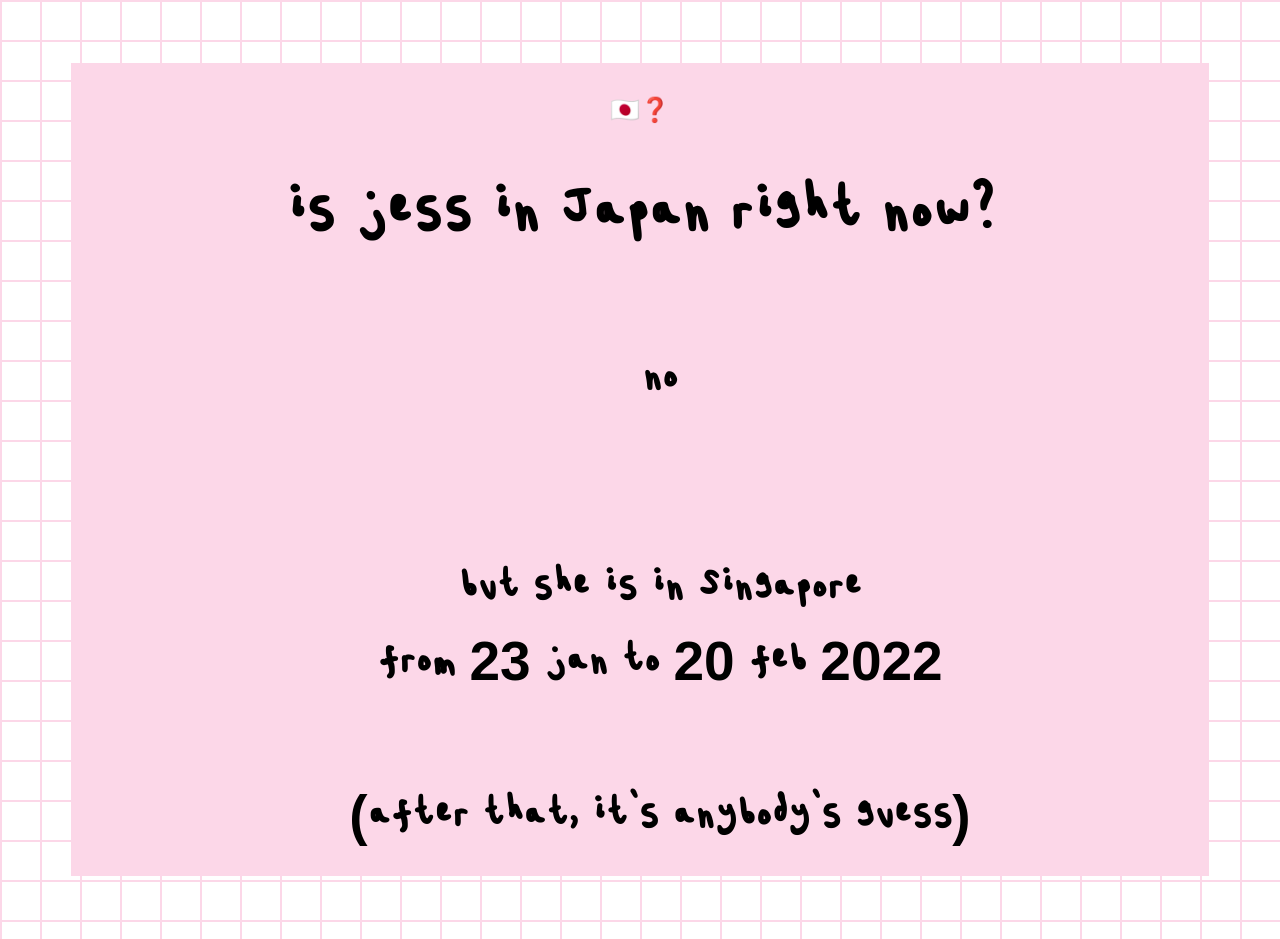
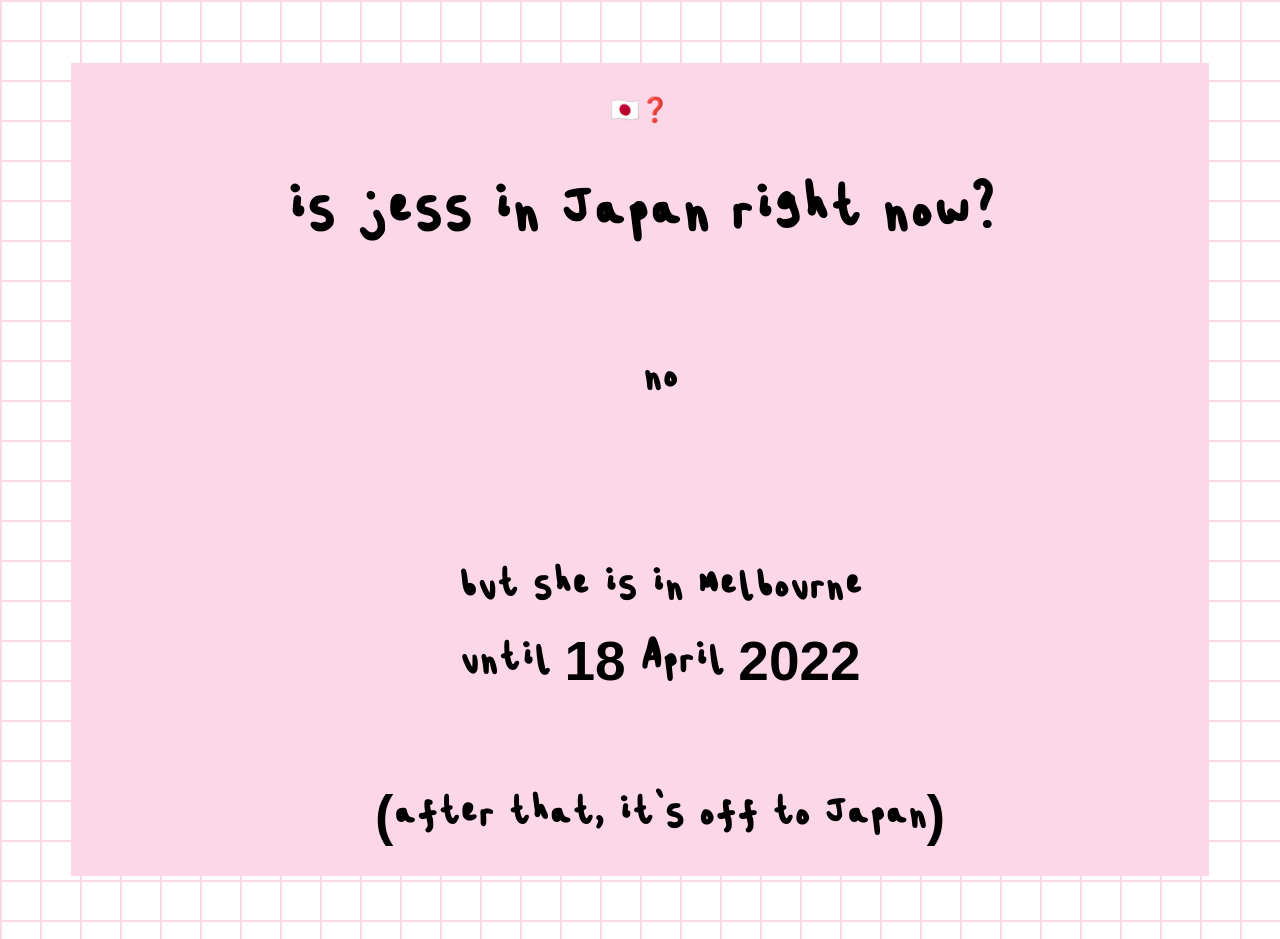
Before and after one commit to ali-tny/jess.pizza, a plain HTML site: page index.html in a window 1280 px wide. Drawn offline with Linux system fonts and the light colour scheme.

Commit message:
Update index.html
updating from Singa to Aus

```diff
--- a/index.html
+++ b/index.html
@@ -26,15 +26,15 @@
         <br>
         <br>
         <br>
-            <li class="list-item"><span class="list-title">but she is in Singapore</li>
+            <li class="list-item"><span class="list-title">but she is in Melbourne</li>
         <br>
-            <li class="list-item"><span class="list-title">from 23 jan to 20 feb 2022</li>
+            <li class="list-item"><span class="list-title">until 18 April 2022</li>
         <br>
         <br>
         <br>
         <br>
         <br>
-                <li class="list-item"><span class="list-title">(after that, it's anybody's guess)</li>
+                <li class="list-item"><span class="list-title">(after that, it's off to Japan)</li>
         </ul>
     </div>
 </body>
```
